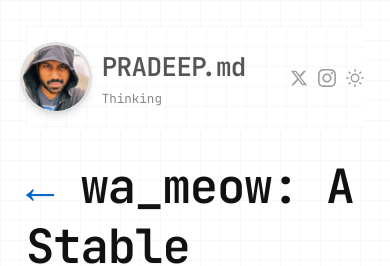
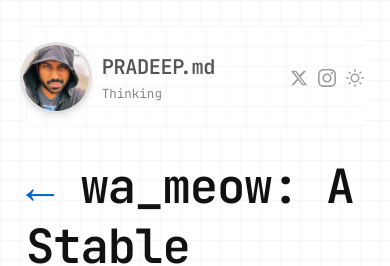
Before and after one commit to skyfallsin/skyfallsin.github.io, a Jekyll site: the page built from _posts/2026-02-03-wa-meow-whatsapp-bridge.md, in a window 390 px wide. Shown: the top 266 px of the page. Built offline with Jekyll 4.4.1, drawn with Linux system fonts in a browser that asks for light colours; nearby versions of some CDN libraries.

Commit message:
responsive: smaller mobile titles

```diff
--- a/_layouts/default.html
+++ b/_layouts/default.html
@@ -412,10 +412,10 @@
 
     @media (max-width: 600px) {
       .handle {
-        font-size: var(--lk-font-heading);
+        font-size: var(--lk-font-subheading);
       }
       .post-layout article h1:first-child {
-        font-size: var(--lk-font-title2);
+        font-size: var(--lk-font-heading);
       }
     }
 
```
